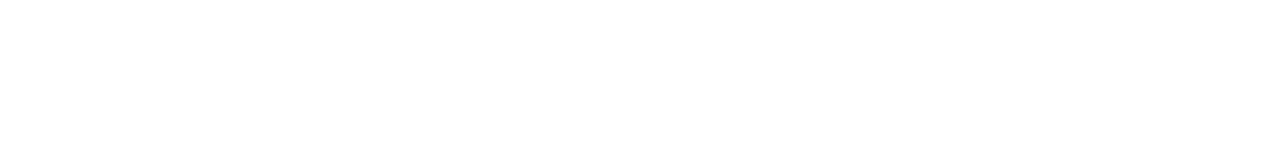
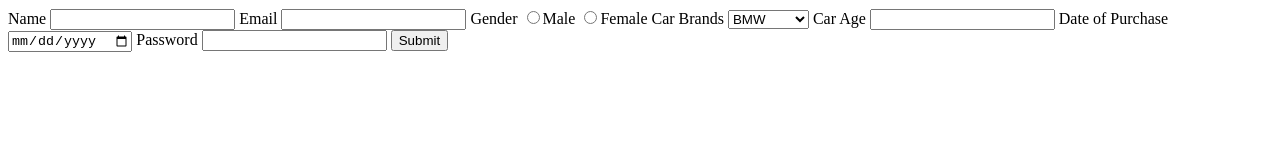
Before and after one commit to acciojob/car-insurance-form-narayanshettigar, a website: page main.html in a window 1280 px wide. Drawn offline with Linux system fonts and the light colour scheme.

Commit message:
created a submission

```diff
--- a/main.html
+++ b/main.html
@@ -8,6 +8,39 @@
 
 <body>
 	<!-- the entire body must be written by student -->
+	<form method="POST">
+  <label for="name">Name</label>
+  <input type="text" id="name" name="name" required>
+
+  <label for="email">Email</label>
+  <input type="email" id="email" name="email" required>
+
+  <label for="gender">Gender</label>
+  <input type="radio" name="gender" value="male" id="male">Male
+  <input type="radio" name="gender" value="female" id="female">Female
+
+  <label for="cars">Car Brands</label>
+  <select id="cars" name="cars">
+    <option value="bmw">BMW</option>
+    <option value="audi">Audi</option>
+    <option value="mercedez">Mercedez</option>
+  </select>
+
+  <label for="carage">Car Age</label>
+  <input type="number" id="carage" name="carage">
+
+  <label for="dop">Date of Purchase</label>
+  <input type="date" id="dop" name="dop">
+
+  <label for="password">Password</label>
+  <input type="password" id="password" name="password" required>
+
+  <button type="submit">Submit</button>
+</form>
+
+
+
+
     <script type="text/javascript" src="./script.js">
 </script>
 
```
